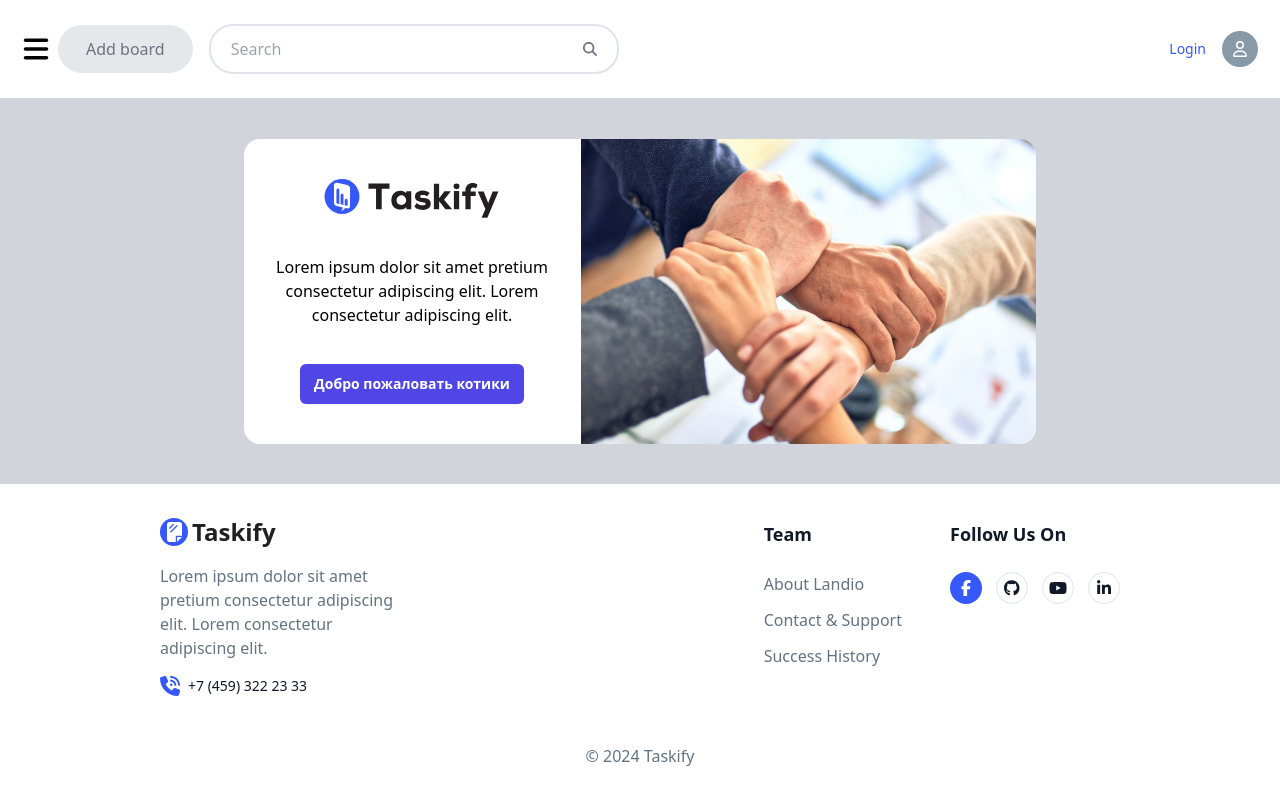
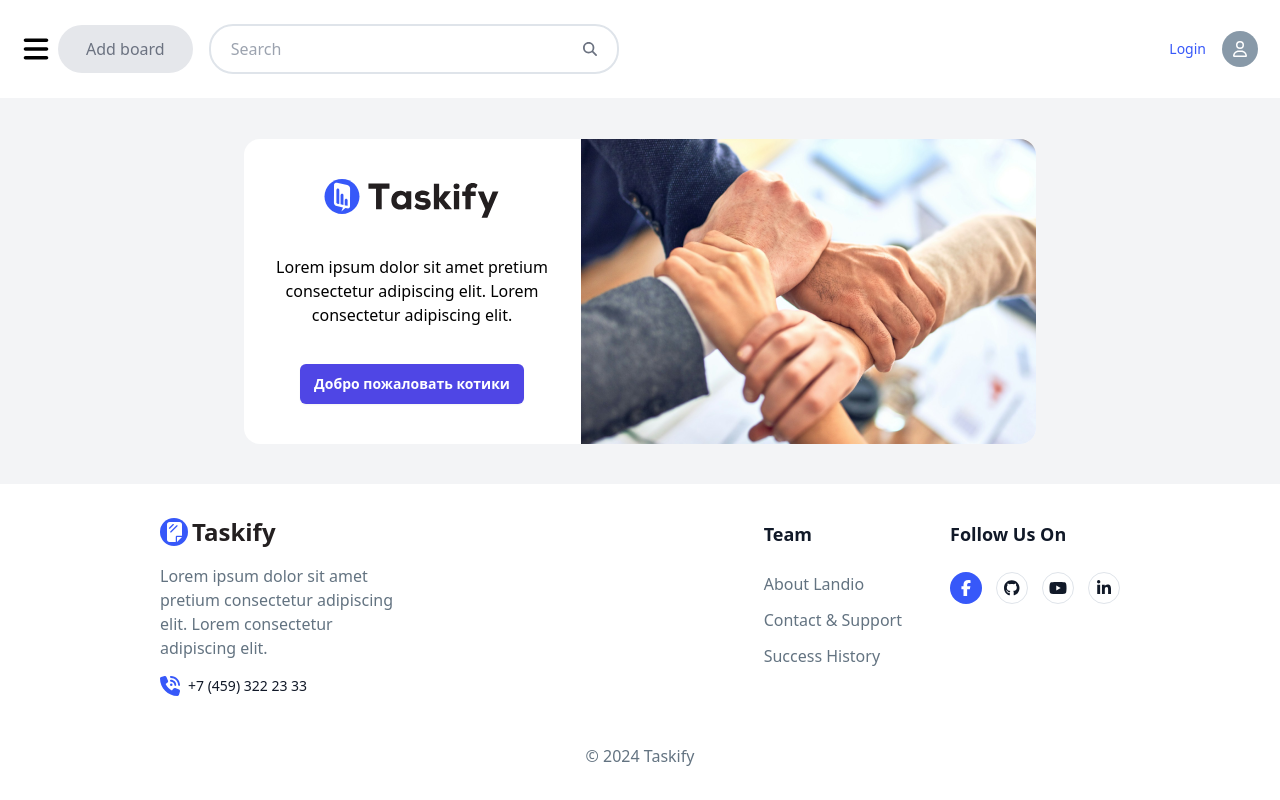
Before and after one commit to PavelTitov16/Taskify, a React (Vite) app: page / in a window 1280 px wide. Built offline with nearby package versions, Linux system fonts and the light colour scheme.

Commit message:
feat: change App bg color

```diff
--- a/src/App.tsx
+++ b/src/App.tsx
@@ -10,7 +10,7 @@ import { Footer } from './components/Footer';
 
 export const App = () => {
   return (
-    <div className="app flex flex-col justify-between h-screen bg-gray-300">
+    <div className="app flex flex-col justify-between h-screen bg-gray-100">
       <Header />
       <Router>
         {/* <nav>
```
